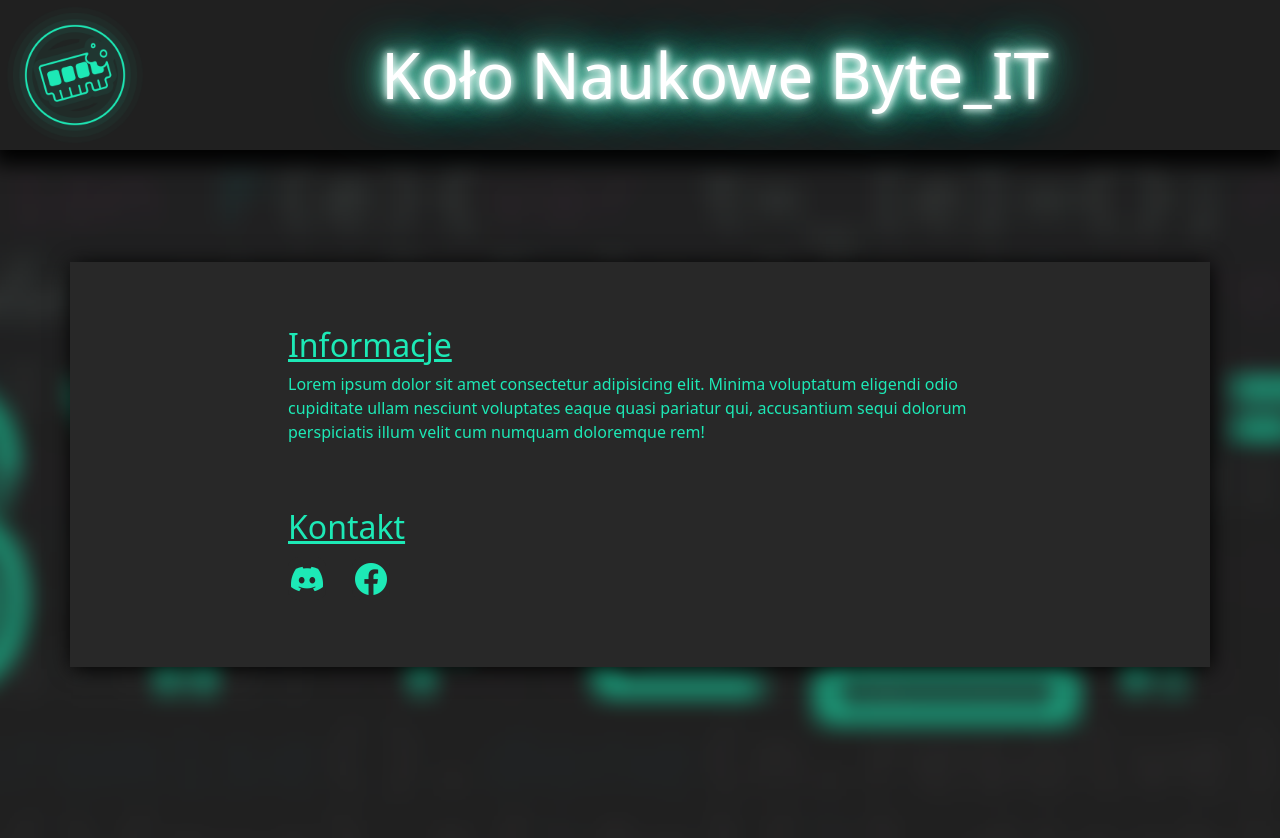
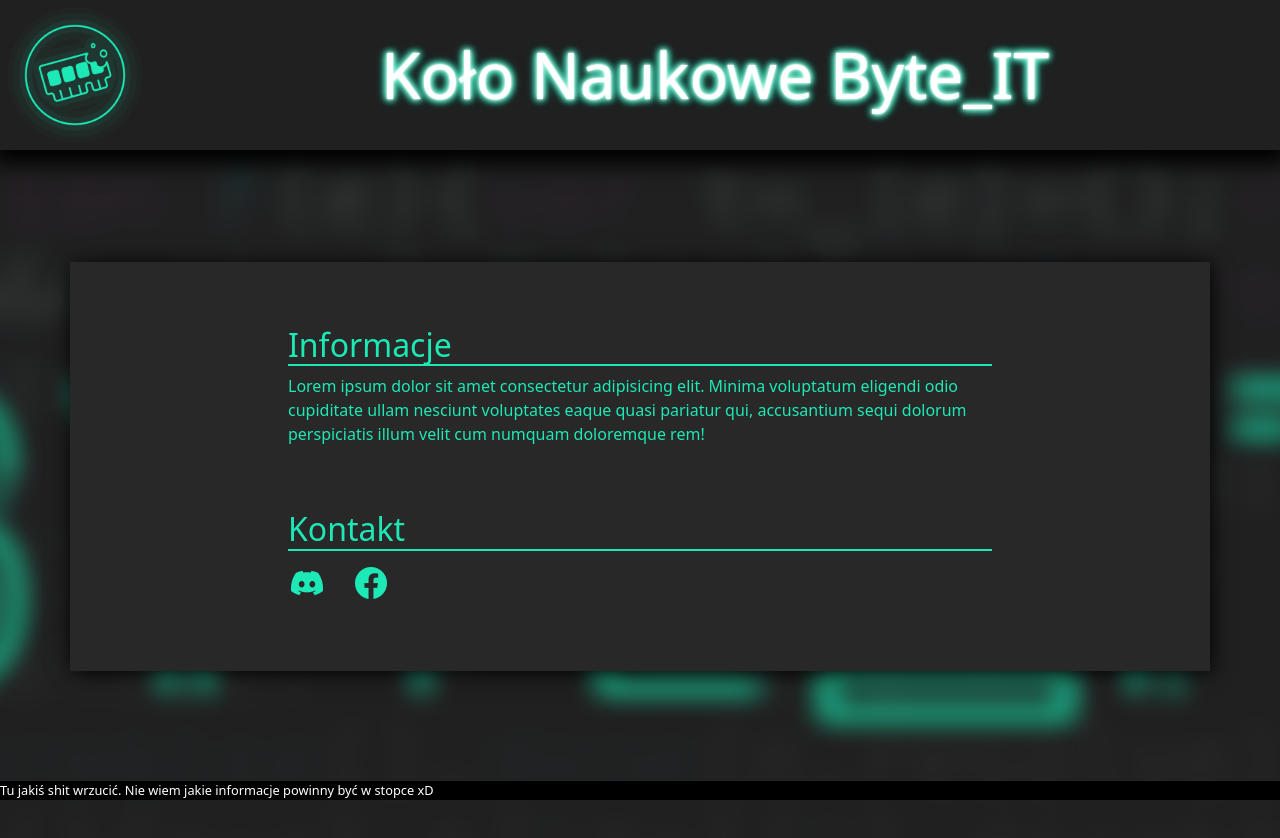
Before and after one commit to SKN-Byte-it/skn-byte-it.github.io, a plain HTML site: page index.html in a window 1280 px wide. Drawn offline with nearby package versions, Linux system fonts and the light colour scheme.

Commit message:
Added glow animation and separators under h2 tags isntead of underlines.

```diff
--- a/index.html
+++ b/index.html
@@ -59,7 +59,7 @@
         </div>
     </main>
     <footer>
-
+        Tu jakiś shit wrzucić. Nie wiem jakie informacje powinny być w stopce xD
     </footer>
 </body>
 
--- a/style.css
+++ b/style.css
@@ -9,6 +9,32 @@
     --social-media-icon-padding-y: 0px;
     --social-media-icon-padding-x: 3px;
     --social-media-icon-padding: var(--social-media-icon-padding-y) var(--social-media-icon-padding-x) var(--social-media-icon-padding-y) var(--social-media-icon-padding-x)
+}
+
+@keyframes neon-pulsate {
+    100% {
+        text-shadow:
+            0 0 7px var(--neon-primary-color),
+            0 0 10px var(--neon-primary-color),
+            0 0 21px var(--neon-primary-color),
+            0 0 15px var(--neon-secondary-color),
+            0 0 30px var(--neon-secondary-color),
+            0 0 45px var(--neon-secondary-color),
+            0 0 50px var(--neon-secondary-color),
+            0 0 70px var(--neon-secondary-color);
+    }
+
+    0% {
+        text-shadow:
+            0 0 2px var(--neon-primary-color),
+            0 0 3px var(--neon-primary-color),
+            0 0 7px var(--neon-primary-color),
+            0 0 6px var(--neon-secondary-color),
+            0 0 9px var(--neon-secondary-color),
+            0 0 7px var(--neon-secondary-color),
+            0 0 8px var(--neon-secondary-color),
+            0 0 12px var(--neon-secondary-color);
+    }
 }
 
 * {
@@ -34,15 +60,7 @@ h1 {
     font-size: 4em;
     margin: 0;
     color: var(--neon-txt-color);
-    text-shadow:
-        0 0 7px var(--neon-primary-color),
-        0 0 10px var(--neon-primary-color),
-        0 0 21px var(--neon-primary-color),
-        0 0 15px var(--neon-secondary-color),
-        0 0 30px var(--neon-secondary-color),
-        0 0 45px var(--neon-secondary-color),
-        0 0 50px var(--neon-secondary-color),
-        0 0 70px var(--neon-secondary-color);
+    animation: neon-pulsate 2.5s infinite alternate;
 }
 
 header * {
@@ -69,8 +87,8 @@ section {
 }
 
 h2 {
-    text-decoration: underline;
     margin-top: 2em;
+    border-bottom: 2px solid var(--main-txt-color);
 }
 
 .social-media-icon {
@@ -93,3 +111,16 @@ h2 {
     background-color: var(--main-txt-color);
     color: var(--main-bg-color);
 }
+
+footer {
+    bottom: 0;
+    position: fixed;
+    display: flex;
+    align-items: center;
+    height: 1.5em;
+    font-size: 0.8em;
+    line-height: 1em;
+    width: 100%;
+    color: white;
+    background: black;
+}
```
